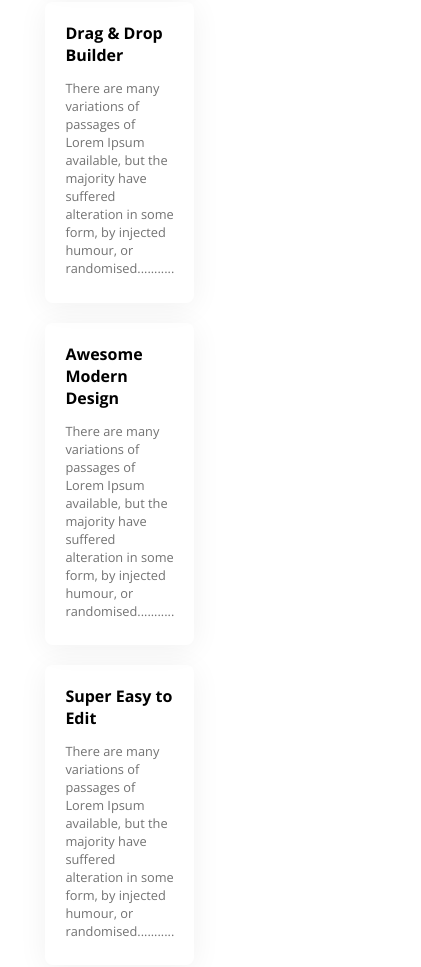
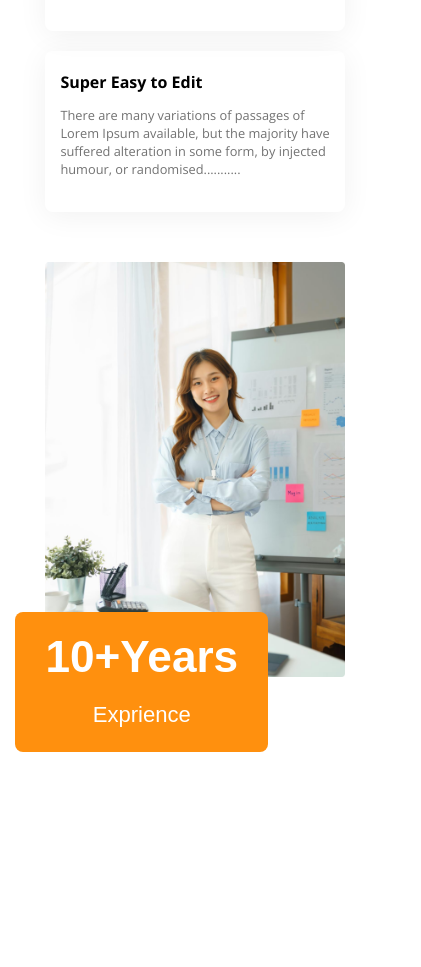
Before and after one commit to thesabyasachibarua/g3-architect, a plain HTML site: page index.html in a window 390 px wide. Shown: the part 2290-3257 px from the top of the page, 421 px wide, since content can reach past the window. After the commit the page ends 3065 px from the top, so only its background shows below. Drawn offline with nearby package versions, Linux system fonts and the light colour scheme.

Commit message:
third section added with responsive

```diff
--- a/style.css
+++ b/style.css
@@ -164,11 +164,12 @@ header{
 }
 
 .written{
-    padding: 20px;
+    padding: 20px 0 20px 20px;
     box-shadow: 0px 4px 30px 0px rgba(0, 0, 0, 0.06);
     border-radius: 8px;
     margin-bottom: 20px;
     /* width: 80%; */
+    width: 90%;
 }
 .written h4{
     margin: 0;
@@ -184,13 +185,19 @@ header{
 .enjoy-pic button{
     font-weight: 700;
     font-size: 2.3em;
-    padding: 0;
+    /* padding: 0; */
+    padding: 20px 30px;
+    margin-top: -80px;
+    margin-left: -80px;
 }
 #sa1{
     margin: 0;
+    font-size: 1.2em;
+    font-weight: 700;
 }
 #sa2{
-
+   font-weight: 50;
+   font-size: 0.5em;
 }
 
 
@@ -223,5 +230,21 @@ header{
         width: 100%;
     }
 
+    .third-section{
+        flex-direction: column;
+    }
+    .enjoy-written{
+        width: 100%;
+        margin-bottom: 10%;
+    }
+    .written{
+        width: 95%;
+        padding: 20px 0 20px 15px;
+    }
+    .enjoy-pic button{
+        margin-top: -70px;
+        margin-left: -30px;
+        /* padding: 10px 20px; */
+    }
 
 }
```
Also changed, not shown: index.html (+3 -1 lines).
